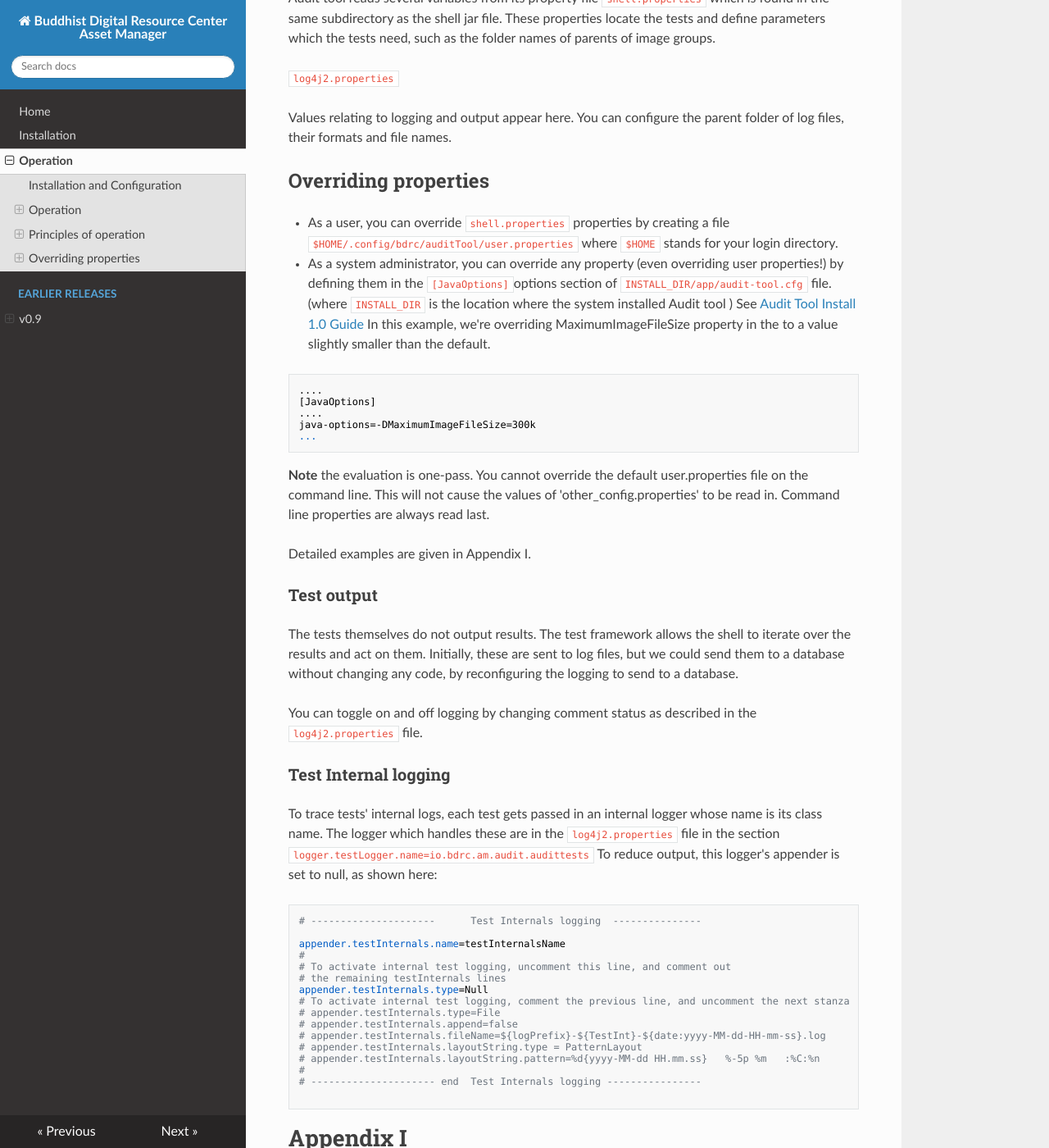
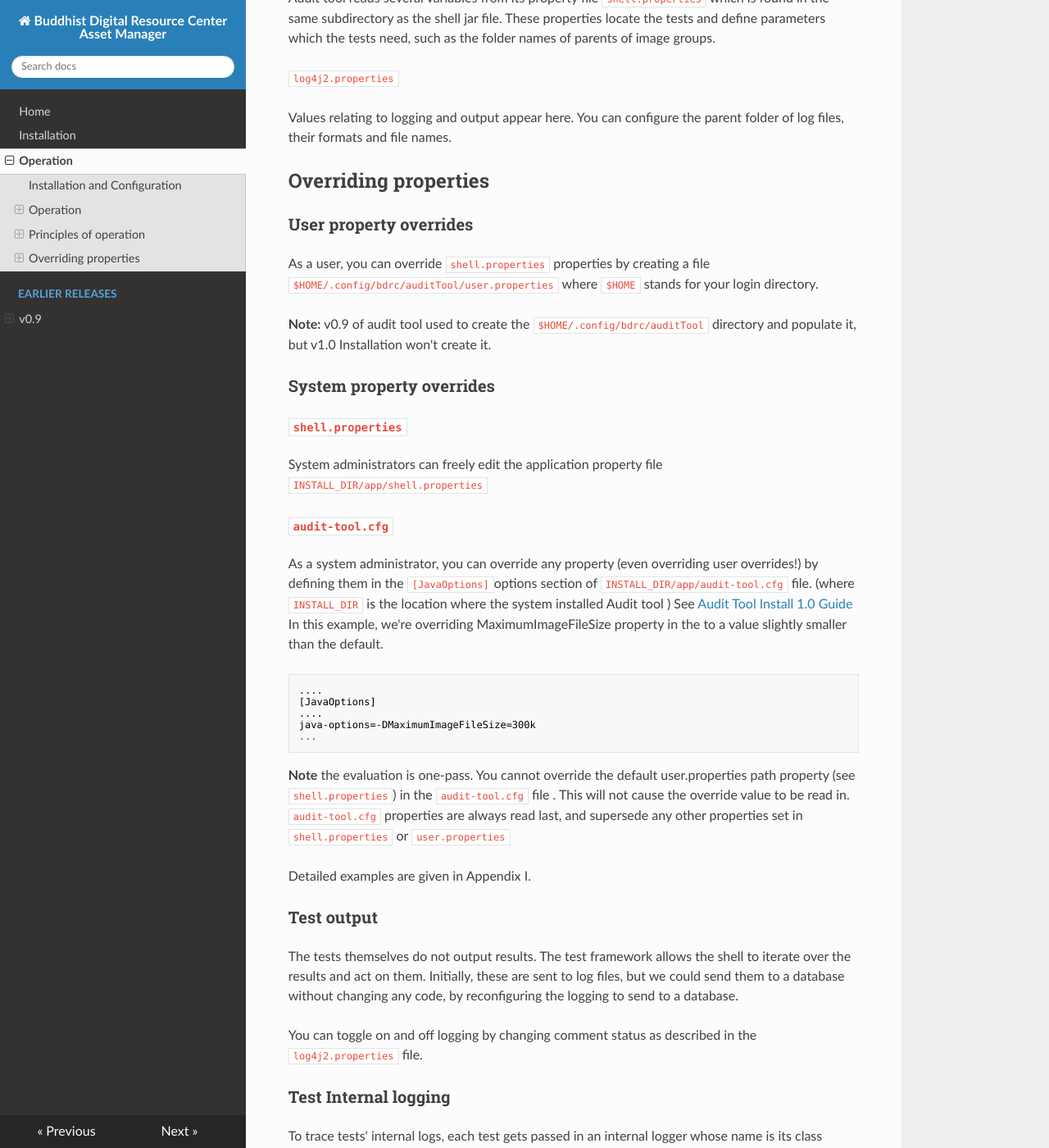
Before and after one commit to buda-base/asset-manager, an MkDocs documentation site: the page built from docs/user/AuditTool/AuditToolOperation-1.0.md, in a window 1280 px wide and 1400 px high, scrolled down 4335 px. Shown: the whole window at 82% size. Built offline with MkDocs 1.6.1, drawn with Linux system fonts in a browser that asks for light colours; nearby versions of some CDN libraries; some of the changed text lies outside the part shown.

Commit message:
Add operation 1.0 md

````diff
--- a/docs/user/AuditTool/AuditToolOperation-1.0.md
+++ b/docs/user/AuditTool/AuditToolOperation-1.0.md
@@ -11,7 +11,7 @@ If `audit-tool` is not on your path, add its installation directory (this exampl
 export path=(/Applications/audit-tool.app/Contents/MacOS $path)
 ```
 
-Please refer to 'Setting Path' in [Installation](./Install-1.0.md)
+Please refer to 'Setting Path' in [Audit Tool Install 1.0 Guide](./Install-1.0.md)
 
 Running:
 
@@ -163,8 +163,16 @@ Values relating to logging and output appear here. You can configure the parent
 
 ## Overriding properties
 
-+ As a user, you can override `shell.properties` properties by creating a file `$HOME/.config/bdrc/auditTool/user.properties` where `$HOME` stands for your login directory.
-+ As a system administrator, you can override any property (even overriding user properties!) by defining them in the `[JavaOptions]`options
+### User property overrides
+As a user, you can override `shell.properties` properties by creating a file `$HOME/.config/bdrc/auditTool/user.properties` where `$HOME` stands for your login directory.
+
+  **Note:** v0.9 of audit tool used to create the `$HOME/.config/bdrc/auditTool` directory and populate it, but v1.0 Installation won't create it.
+
+### System property overrides
+#### `shell.properties`
+System administrators can freely edit the application property file `INSTALL_DIR/app/shell.properties`
+#### `audit-tool.cfg`
+As a system administrator, you can override any property (even overriding user overrides!) by defining them in the `[JavaOptions]`options
 section of `INSTALL_DIR/app/audit-tool.cfg` file. (where `INSTALL_DIR` is the location where the system installed Audit tool )
 See [Audit Tool Install 1.0 Guide](./Install-1.0.md)
 In this example, we're overriding  MaximumImageFileSize property in the to a value slightly smaller than the default.
@@ -177,9 +185,8 @@ java-options=-DMaximumImageFileSize=300k
 ```
 
 **Note** the evaluation is one-pass. You cannot override the
-default user.properties file on the command line. This will not cause the
-values of 'other_config.properties' to be read in. Command line
-properties are always read last.
+default user.properties path property (see `shell.properties`) in the `audit-tool.cfg` file . This will not cause the
+override value to be read in. `audit-tool.cfg` properties are always read last, and supersede any other properties set in `shell.properties` or `user.properties`
 
 Detailed examples are given in Appendix I.
 
````
